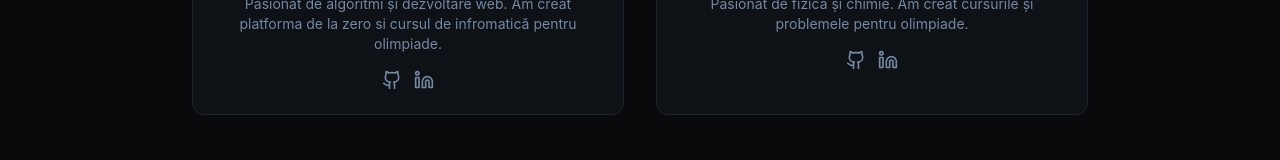
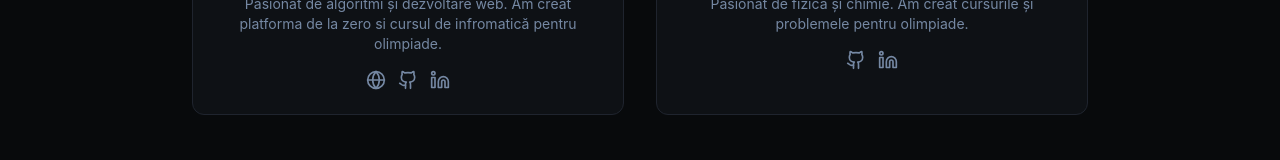
Before and after one commit to iam269/olimpix, a React (Vite) app: page /creatori in a window 1280 px wide. Shown: the part 483-643 px from the top of the page. Built offline with nearby package versions, Linux system fonts and the light colour scheme.

Commit message:
feat(creators): add website link to creator profiles
Add website field and Globe icon link to each creator in the
Creators page, enabling visitors to access personal websites.

```diff
--- a/src/pages/Creators.tsx
+++ b/src/pages/Creators.tsx
@@ -1,5 +1,5 @@
 import Layout from "@/components/layout/Layout";
-import { Github, Linkedin, User } from "lucide-react";
+import { Github, Linkedin, User, Globe } from "lucide-react";
 
 const creators = [
   {
@@ -8,6 +8,7 @@ const creators = [
     description: "Pasionat de algoritmi și dezvoltare web. Am creat platforma de la zero si cursul de infromatică pentru olimpiade.",
     github: "https://github.com/iam269",
     linkedin: "https://www.linkedin.com/in/ionita-aurel-mihai-20648536a/",
+    website: "https://ionitaaurelmihai.vercel.app/",
     image: "/creator.jpg",
   },
   {
@@ -57,6 +58,16 @@ const Creators = () => {
                 {creator.description}
               </p>
               <div className="flex justify-center gap-3">
+                {creator.website && (
+                  <a
+                    href={creator.website}
+                    target="_blank"
+                    rel="noopener noreferrer"
+                    className="text-muted-foreground hover:text-primary transition-colors"
+                  >
+                    <Globe className="w-5 h-5" />
+                  </a>
+                )}
                 <a
                   href={creator.github}
                   target="_blank"
```
